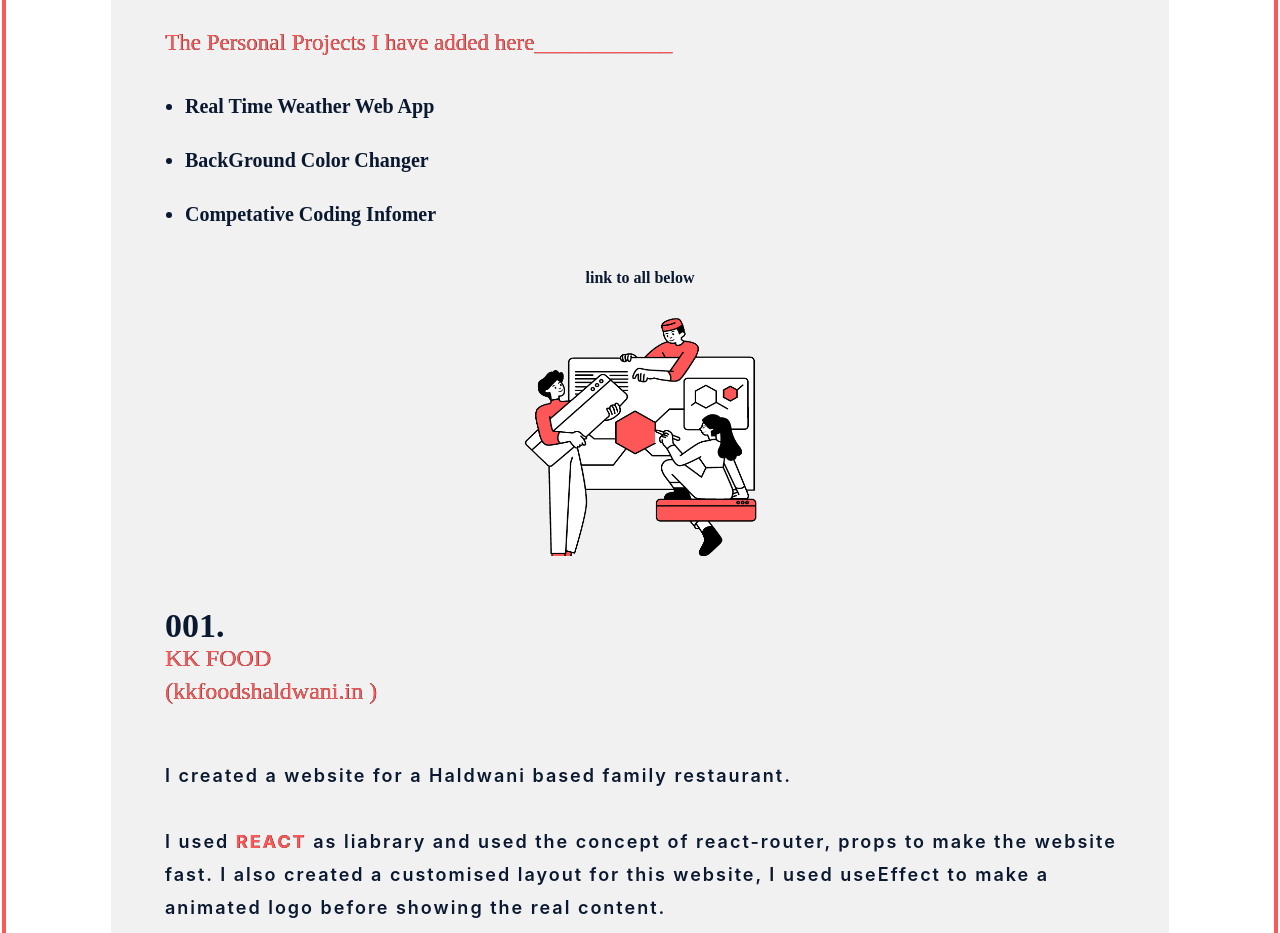
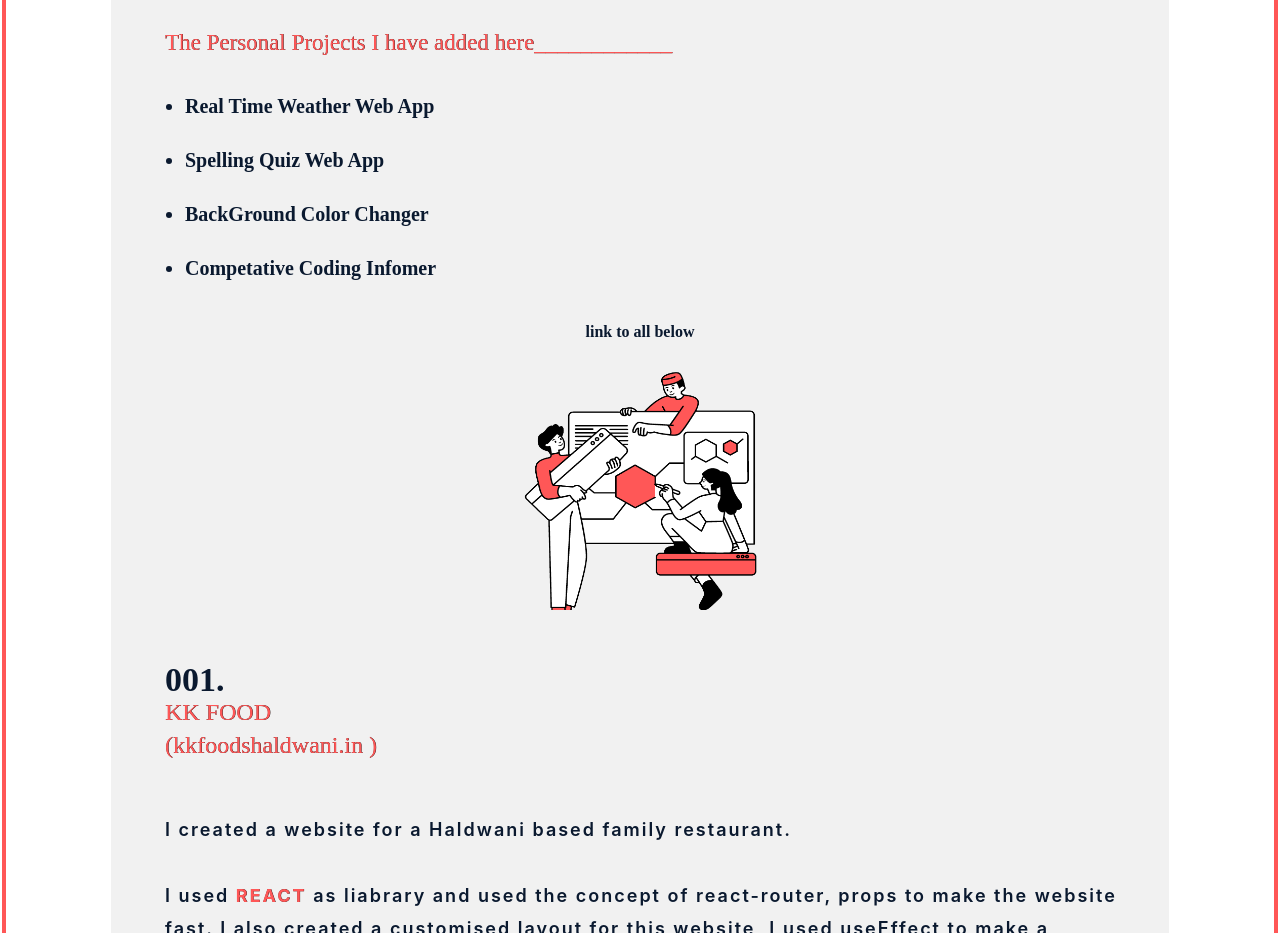
Before and after one commit to ankitsingh2105/Portfolio, a React (Create React App) app: page / in a window 1280 px wide. Shown: the part 3700-4633 px from the top of the page. Built offline with nearby package versions, Linux system fonts and the light colour scheme; a web font is replaced by a local one.

Commit message:
added new project

```diff
--- a/src/COMPONENTS/Newhome.jsx
+++ b/src/COMPONENTS/Newhome.jsx
@@ -395,6 +395,7 @@ export default function Newhome() {
                         </div>
                         <ul className='lost'>
                             <li style={whitetoblack} className='lik'>Real Time Weather Web App</li>
+                            <li style={whitetoblack} className='lik'>Spelling Quiz Web App</li>
                             <li style={whitetoblack} className='lik'>BackGround Color Changer</li>
                             <li style={whitetoblack} className='lik'>Competative Coding Infomer</li>
                         </ul>
```
